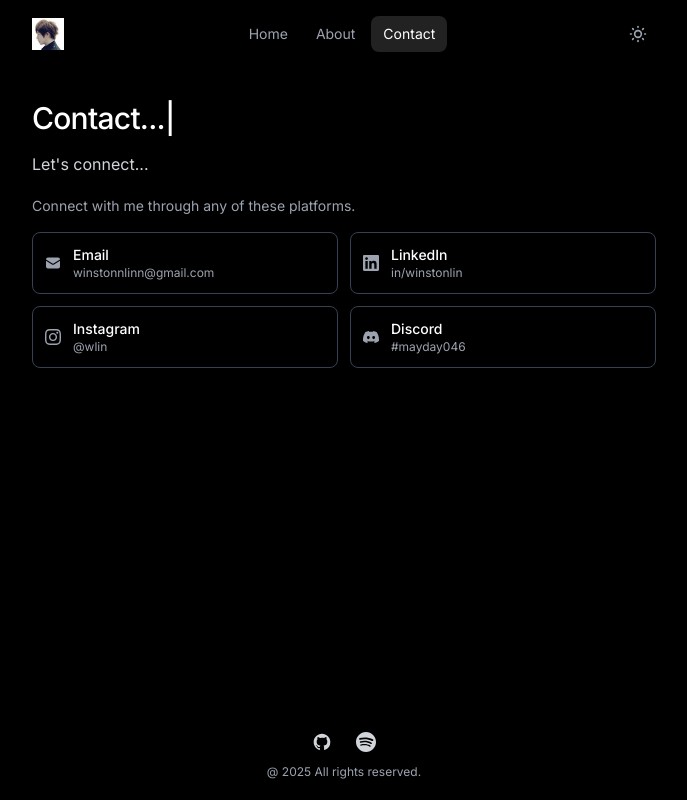
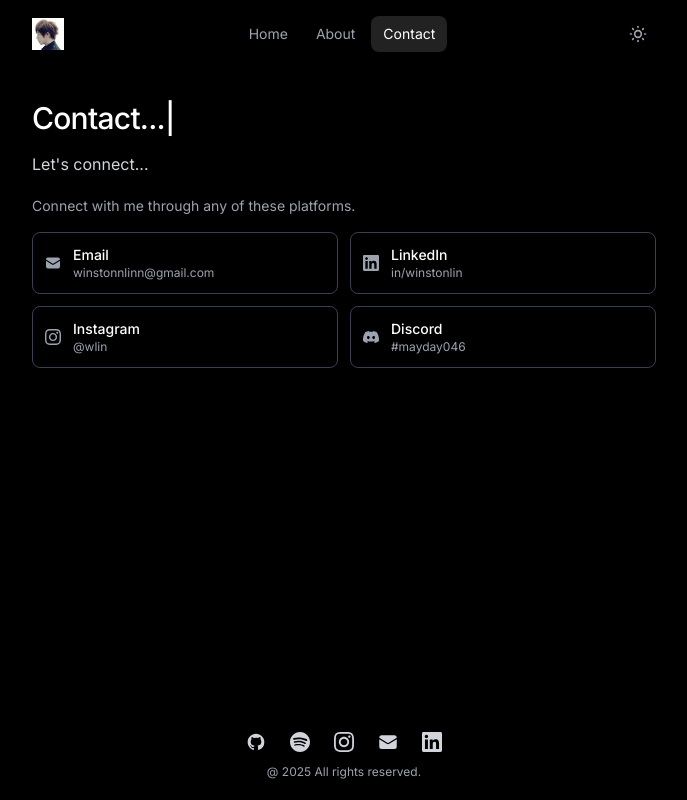
Before and after one commit to Mayday46/portfolio, a React (Vite) app: page /contact in a window 1280 px wide. Shown: the whole page, without its empty margins (296-983 px from the left). Built offline with nearby package versions, Linux system fonts and the light colour scheme; no server answers.

Commit message:
feat: add social media icons to footer and implement usePageTitle hook in relevant components

```diff
--- a/src/components/Footer.jsx
+++ b/src/components/Footer.jsx
@@ -1,5 +1,7 @@
 
 import { motion } from 'framer-motion';
+
+// Todo: Add Discord, Instagram Icons to the footers.
 
 const Footer = () => {
 
@@ -20,6 +22,37 @@
             icon: (
                 <svg className = "w-5 h-5" fill = "currentColor" viewBox = "0 0 24 24">
                     <path d = "M12 0C5.4 0 0 5.4 0 12s5.4 12 12 12 12-5.4 12-12S18.66 0 12 0zm5.521 17.34c-.24.359-.66.48-1.021.24-2.82-1.74-6.36-2.101-10.561-1.141-.418.122-.779-.179-.899-.539-.12-.421.18-.78.54-.9 4.56-1.021 8.52-.6 11.64 1.32.42.18.479.659.301 1.02zm1.44-3.3c-.301.42-.841.6-1.262.3-3.239-1.98-8.159-2.58-11.939-1.38-.479.12-1.02-.12-1.14-.6-.12-.48.12-1.021.6-1.141C9.6 9.9 15 10.561 18.72 12.84c.361.181.54.78.241 1.2zm.12-3.36C15.24 8.4 8.82 8.16 5.16 9.301c-.6.179-1.2-.181-1.38-.721-.18-.601.18-1.2.72-1.381 4.26-1.26 11.28-1.02 15.721 1.621.539.3.719 1.02.419 1.56-.299.421-1.02.599-1.559.3z"/>
+                </svg>
+            )
+        },
+
+        {
+            name: 'Instagram',
+            url: 'https://www.instagram.com/jllch_wzl/',
+            icon: (
+                <svg className = "w-5 h-5" fill = "currentColor" viewBox = "0 0 24 24">
+                    <path d="M12 2.163c3.204 0 3.584.012 4.85.07 3.252.148 4.771 1.691 4.919 4.919.058 1.265.069 1.645.069 4.849 0 3.205-.012 3.584-.069 4.849-.149 3.225-1.664 4.771-4.919 4.919-1.266.058-1.644.07-4.85.07-3.204 0-3.584-.012-4.849-.07-3.26-.149-4.771-1.699-4.919-4.92-.058-1.265-.07-1.644-.07-4.849 0-3.204.013-3.583.07-4.849.149-3.227 1.664-4.771 4.919-4.919 1.266-.057 1.645-.069 4.849-.069zm0-2.163c-3.259 0-3.667.014-4.947.072-4.358.2-6.78 2.618-6.98 6.98-.059 1.281-.073 1.689-.073 4.948 0 3.259.014 3.668.072 4.948.2 4.358 2.618 6.78 6.98 6.98 1.281.058 1.689.072 4.948.072 3.259 0 3.668-.014 4.948-.072 4.354-.2 6.782-2.618 6.979-6.98.059-1.28.073-1.689.073-4.948 0-3.259-.014-3.667-.072-4.947-.196-4.354-2.617-6.78-6.979-6.98-1.281-.059-1.69-.073-4.949-.073zm0 5.838c-3.403 0-6.162 2.759-6.162 6.162s2.759 6.163 6.162 6.163 6.162-2.759 6.162-6.163c0-3.403-2.759-6.162-6.162-6.162zm0 10.162c-2.209 0-4-1.79-4-4 0-2.209 1.791-4 4-4s4 1.791 4 4c0 2.21-1.791 4-4 4zm6.406-11.845c-.796 0-1.441.645-1.441 1.44s.645 1.44 1.441 1.44c.795 0 1.439-.645 1.439-1.44s-.644-1.44-1.439-1.44z" />
+                </svg>
+            )
+        },
+
+        {
+            name: 'Email',
+            url: 'mailto:winstonnlinn@gmail.com',
+            icon: (
+                <svg className = "w-5 h-5" fill = "currentColor" viewBox = "0 0 24 24">
+                    <path d="M1.5 8.67v8.58a3 3 0 003 3h15a3 3 0 003-3V8.67l-8.928 5.493a3 3 0 01-3.144 0L1.5 8.67z" />
+                    <path d="M22.5 6.908V6.75a3 3 0 00-3-3h-15a3 3 0 00-3 3v.158l9.714 5.978a1.5 1.5 0 001.572 0L22.5 6.908z" />
+                </svg>
+            )
+        },
+
+        {
+            name: 'LinkedIn',
+            url: 'https://www.linkedin.com/in/winston-lin-a86b93205/',
+            icon: (
+                <svg className="w-5 h-5" fill="currentColor" viewBox="0 0 24 24">
+                    <path d="M20.447 20.452h-3.554v-5.569c0-1.328-.027-3.037-1.852-3.037-1.853 0-2.136 1.445-2.136 2.939v5.667H9.351V9h3.414v1.561h.046c.477-.9 1.637-1.85 3.37-1.85 3.601 0 4.267 2.37 4.267 5.455v6.286zM5.337 7.433c-1.144 0-2.063-.926-2.063-2.065 0-1.138.92-2.063 2.063-2.063 1.14 0 2.064.925 2.064 2.063 0 1.139-.925 2.065-2.064 2.065zm1.782 13.019H3.555V9h3.564v11.452zM22.225 0H1.771C.792 0 0 .774 0 1.729v20.542C0 23.227.792 24 1.771 24h20.451C23.2 24 24 23.227 24 22.271V1.729C24 .774 23.2 0 22.222 0h.003z" />
                 </svg>
             )
         }
--- a/src/data/Sections.jsx
+++ b/src/data/Sections.jsx
@@ -116,8 +116,10 @@
                     timeline.map((item) => (
                         <div key = {item.company + item.date} className = "relative">
                             <div
-                                className={`absolute -left-[17px] top-2 w-[9px] h-[9px] rounded-full ${item.dotColor} ring-4 ring-white dark:ring-gray-900`}
-
+                                className={`absolute -left-[19px] top-2.5 w-[9px] h-[9px] rounded-full ${item.dotColor} ring-4 ring-white dark:ring-gray-900`}
+                                // -left-[19px] to position the dot correctly, this adjust the dot to be either closer or away from the text
+                                // -top-[19px] to position the dot vertically
+                                // // w-[9px] and h-[9px] to set the size of the dot
                             />
 
                             <motion.div
--- a/src/data/photos.jsx
+++ b/src/data/photos.jsx
@@ -8,9 +8,9 @@
 const photos = [
     {
         image: me1,
-        date: 'Summer 2024',
-        location: "NYC Long Island Strawberry Farm",
-        caption: "Picking strawberrys for boba",
+        date: 'June 6th 2024',
+        location: "Long Island, NY",
+        caption: "🍓 Mission: Boba Berry Complete!",
         style: "sm:top-4 sm:left-[-10%] top-2 left-2 rotate-[-6deg] z-10"
     },
 
@@ -18,7 +18,7 @@
         image: me2,
         date: 'Spring 2024',
         location: 'New York Japan',
-        caption: 'pretenting to be in Japan',
+        caption: '🎌 Lost in NYC... mentally in Tokyo 🇯🇵',
         style: "sm:top-12 sm:left-[15%] top-8 right-2 rotate-[4deg] z-20"
     },
 
@@ -26,7 +26,7 @@
         image: me3,
         date: '3/29/2025',
         location: 'Allegiant Stadium Las Vegas',
-        caption: '5525 Mayday Concert',
+        caption: '🎤 Front row (in spirit) at Mayday 5525 🎶',
         style: "sm:left-[45%] top-8 right-8 rotate-[-3deg] z-30"
     },
 
@@ -34,7 +34,7 @@
         image: me4,
         date: '3/28/2025',
         location: 'Allegiant Stadium Las Vegas',
-        caption: '5525 Mayday Concert',
+        caption: '🔥 Night one: Mayday madness begins!',
         style: "top-[10%] left-[70%] rotate-[5deg] z-40"
     }
 
--- /dev/null
+++ b/src/hooks/usePageTitle.js
@@ -0,0 +1,12 @@
+import { useEffect } from 'react';
+
+export const usePageTitle = (title) => {
+    useEffect(() => {
+        const prevTitle = document.title;
+        document.title = title ? `Winston Lin | ${title}` : 'Winston Lin';
+
+        return () => {
+            document.title = prevTitle;
+        }
+    }, [title]);
+};
--- a/src/page/About.jsx
+++ b/src/page/About.jsx
@@ -6,13 +6,14 @@
 // import Timeline from '../components/Timeline.jsx';
 // import projectsData from '../data/MyProjects.jsx';
 import { AboutmeSection } from '../components/AboutmeSection.jsx';
+import { usePageTitle } from '../hooks/usePageTitle.js';
 import { FadeInSection } from "../utils/FadeInSection";
-
 
 
 const About = () => {
 
     const [isMobile, setIsMobile] = useState(false);
+    usePageTitle("About");
 
     useEffect(() => {
         const checkMobile = () => {
--- a/src/page/Contact.jsx
+++ b/src/page/Contact.jsx
@@ -1,10 +1,12 @@
 
 import { motion } from "framer-motion";
 import Intro from "../components/Intro";
+import { usePageTitle } from "../hooks/usePageTitle.js";
 import { FadeInSection } from "../utils/FadeInSection";
 
 const Contact = () => {
 
+    usePageTitle('Contact');
     const cardHoverVariants = {
         initial: { scale: 1, y: 0},
         hover: {
--- a/src/page/Home.jsx
+++ b/src/page/Home.jsx
@@ -2,6 +2,7 @@
 import DebugConsole from "../components/DebugConsole";
 import Intro from "../components/Intro.jsx";
 import SpotifyPlaying from "../components/SpotifyPlaying.jsx";
+import { usePageTitle } from "../hooks/usePageTitle.js";
 import { FadeInSection } from "../utils/FadeInSection.jsx";
 
 const logs = [
@@ -21,6 +22,9 @@
 
 
 const Home = () => {
+
+    usePageTitle(""); // Only want to display the name in homepage.
+
     return (
         <div>
 
--- a/vite.config.js
+++ b/vite.config.js
@@ -2,5 +2,8 @@
 import { defineConfig } from 'vite'
 
 export default defineConfig({
-    plugins: [react()]
+    plugins: [react()],
+    server: {
+        allowedHosts: ['2de1-74-72-0-203.ngrok-free.app'],
+    }
 })
```
